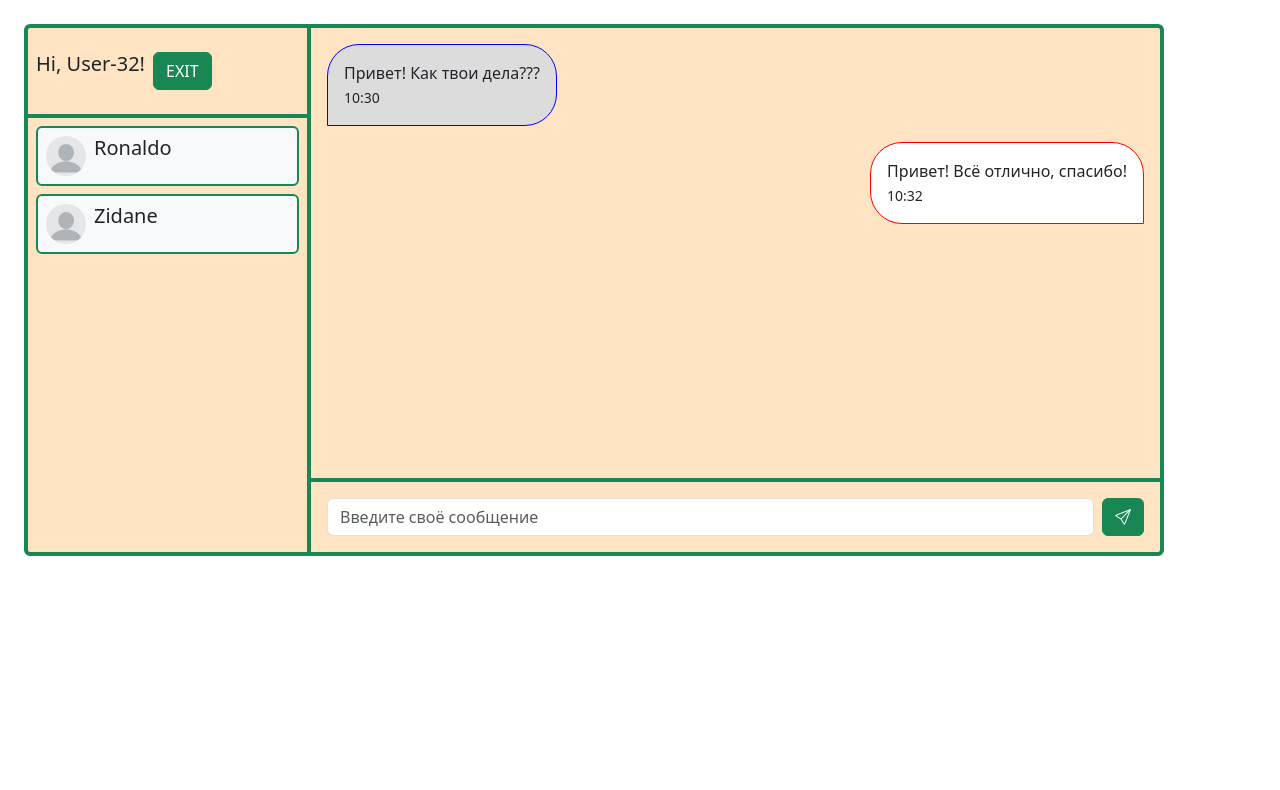
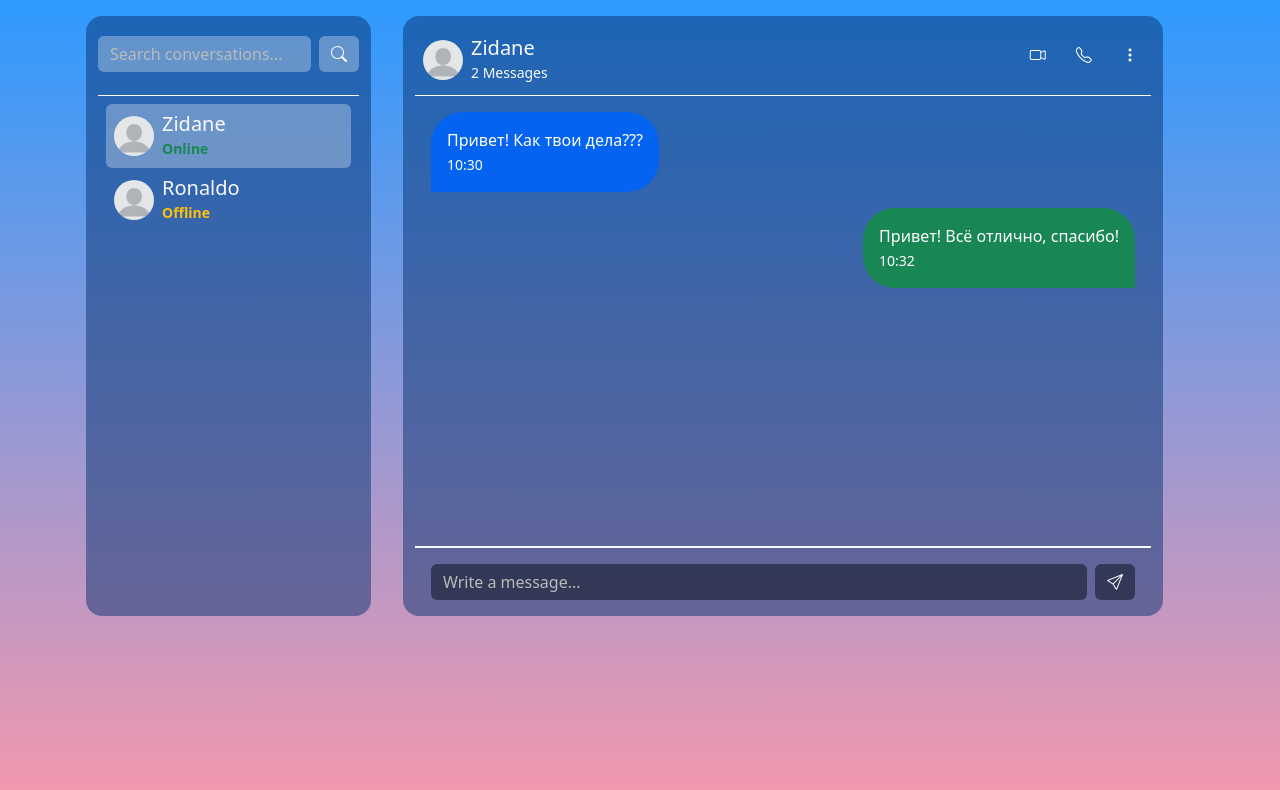
Before and after one commit to feliksn/xchat-nodejs, a website: page index.html in a window 1280 px wide. Drawn offline with nearby package versions, Linux system fonts and the light colour scheme; no server answers.

Commit message:
remastering visual chat

```diff
--- a/css/styles.css
+++ b/css/styles.css
@@ -1,5 +1,40 @@
-.container {
-    background-color: bisque;
+h1,
+h2,
+h3,
+h4,
+h5,
+body {
+    margin: 0;
+    padding: 0;
+}
+
+html,
+body {
+    height: 100%;
+    background-image: linear-gradient(#2E9AFF, #F498AD);
+    background-repeat: no-repeat;
+    background-size: cover;
+}
+
+.header-section{
+    height: 80px;
+    border-bottom: 1px solid #fff;
+    padding-top: 20px;
+}
+
+.section {
+    background-color: rgba(8, 50, 113, 0.5);
+    margin: 1rem;
+    border-radius: 16px;
+}
+
+.accounts > div {
+    cursor: pointer;
+}
+
+.active-account {
+    background-color: rgba(255, 255, 255, 0.3);
+    padding: 0.5rem 0rem;
 }
 
 #messages {
@@ -14,21 +49,51 @@
 
 .message {
     max-width: 50%;
+    min-width: 150px;
     width: fit-content;
     padding: 1rem;
     margin: 1rem;
     word-break: break-all;
+    color: #fff;
 }
 
 .message-my {
     margin-left: auto;
-    background-color: #fff;
-    border: 1px solid red;
+    background-color: RGB(25, 135, 84);
     border-radius: 32px 32px 0px 32px;
 }
 
 .message-buddy {
-    background-color: gainsboro;
-    border: 1px solid blue;
+    background-color: #0463F0;
     border-radius: 32px 32px 32px 0px;
 }
+
+#input,
+#btn-input{
+    background-color: rgba(5, 12, 22, 0.5) !important;
+    border: none !important;
+}
+
+#input-search,
+#btn-search
+{
+    background-color:rgba(255, 255, 255, 0.3) !important;
+    border: none !important;
+}
+
+i{
+    color: #fff;
+}
+
+.form-control::placeholder { /* Chrome, Firefox, Opera, Safari 10.1+ */
+    color: #bbbbbb;
+    opacity: 1; /* Firefox */
+}
+
+.form-control:-ms-input-placeholder { /* Internet Explorer 10-11 */
+    color: #bbbbbb;
+}
+
+.form-control::-ms-input-placeholder { /* Microsoft Edge */
+    color: #bbbbbb;
+}
--- a/index.html
+++ b/index.html
@@ -5,41 +5,94 @@
 	<meta name="viewport" content="width=device-width,initial-scale=1.0">
 	<meta charset="utf-8">
 	<title>Xchat | Xapp.com</title>
-	<link rel="stylesheet" href="https://cdn.jsdelivr.net/npm/bootstrap@5.3.0/dist/css/bootstrap.min.css" >
+	<link rel="stylesheet" href="https://cdn.jsdelivr.net/npm/bootstrap@5.3.0/dist/css/bootstrap.min.css">
 	<link rel="stylesheet" href="https://cdn.jsdelivr.net/npm/bootstrap-icons@1.10.0/font/bootstrap-icons.css">
 	<link rel="stylesheet" href="./css/styles.css">
 </head>
 
 <body>
 
-	<div class="container m-4 border border-success border-4 rounded">
+	<div class="container">
+
 		<div class="row">
 
-			<div class="col-3 border-end border-success border-4 p-0">
+			<!--Левая секция (блок поиска контактов, перечень контактов)-->
+			<div class="col-3 section">
+			<!--Шапка левой секции (форма поиска контактов в перечне)-->
+				<div class="header-section">
+					<form class="messege-form d-flex align-items-center">
+						<div class="flex-grow-1 me-2">
+							<input autocomplete="off" type="text" class="form-control"
+								placeholder="Search conversations..." id="input-search" />
+						</div>
+						<button class="btn" id="btn-search">
+							<i class="bi bi-search"></i>
+						</button>
+					</form>
 
-				<div class="profile border-bottom border-success border-4 d-flex py-4">
-					<h5 class="mx-2">Hi, <span>User-32</span>!</h5>
-					<button class="btn btn-success">EXIT</button>
+				</div>
+			<!--Поле аккаунтов людей-->
+				<div class="accounts">
+
+					<div class="active-account rounded m-2 d-flex m-2 align-items-center">
+						<div>
+							<img src="./img/profile.png" class="rounded-circle mx-2" width="40" alt="...">
+						</div>
+						<div>
+							<h5 class="text-light">Zidane</h5>
+							<small class="text-success"><b>Online</b></small>
+						</div>
 					</div>
 
-				<div class="accounts">
-
-					<div class="account border border-success border-2 rounded bg-light py-2 m-2 d-flex">
-						<img src="./img/profile.png"  class="rounded-circle mx-2" width="40" alt="...">
-							<h5>Ronaldo</h5>
+					<div class="rounded m-2 d-flex m-2 align-items-center">
+						<div>
+							<img src="./img/profile.png" class="rounded-circle mx-2" width="40" alt="...">
 						</div>
 
-					<div class="account border border-success border-2 rounded bg-light py-2 m-2 d-flex">
-						<img src="./img/profile.png"  class="rounded-circle mx-2" width="40" alt="...">
-							<h5>Zidane</h5>
+						<div>
+							<h5 class="text-light">Ronaldo</h5>
+							<small class="text-warning"><b>Offline</b></small>
+						</div>
 					</div>
 
 				</div>
+			</div>
+
+
+
+			<!--Правая секция (блок заголовка контакта, блок сообщений, инпут отправки сообщения)-->
+			<div class="col-8 section">
+			<!--Шапка правой секции (заголовок выбранного контакта из левой секции, кнопкм видеозвонка, звонка, настроек)-->
+				<div class="header-section">
+					<div class="d-flex justify-content-between">
+						<div class="d-flex align-items-center">
+							<div>
+								<img src="./img/profile.png" class="rounded-circle mx-2" width="40" alt="...">
+							</div>
+							<div>
+								<h5 class="text-light">Zidane</h5>
+								<small class="text-light">2 Messages</small>
+							</div>
+						</div>
+						<!--Кнопки Видеовызов, вызов, настройки (возможно чтото еще)-->
+						<div class="btn-call">
+
+							<button class="btn">
+								<i class="bi bi-camera-video"></i>
+							</button>
+
+							<button class="btn">
+								<i class="bi bi-telephone"></i>
+							</button>
+
+							<button class="btn">
+								<i class="bi bi-three-dots-vertical"></i>
+							</button>
 
 						</div>
-
-			<div class="col-9 p-0">
-
+					</div>
+				</div>
+				<!--Поле сообщений-->
 				<div id="messages">
 
 					<!-- Пример полученного сообщения -->
@@ -57,13 +110,14 @@
 					</div>
 
 				</div>
-
-				<div class="messege-form border-top border-success border-4 p-3" >
-					<form class="messege-form d-flex" id="form" action="">
+				<!--Форма для отправки сообщения (инпут для месседжа)-->
+				<div class="messege-form border-top border-light border-2 p-3">
+					<form class="messege-form d-flex align-items-center" id="form" action="">
 						<div class="flex-grow-1 me-2">
-							<input autocomplete="off" type="text" class="form-control" placeholder="Введите своё сообщение" id="input"/>
+							<input autocomplete="off" type="text" class="form-control" placeholder="Write a message..."
+								id="input" />
 						</div>
-						<button class="btn btn-success">
+						<button class="btn" id="btn-input">
 							<i class="bi bi-send"></i>
 						</button>
 					</form>
@@ -71,7 +125,9 @@
 			</div>
 
 		</div>
+
 	</div>
+
 
 	<!-- Сущевтует три разных варианта подлкючения библиотеки socket на стороне клиента для файла index.html -->
 	<!-- 1 - путь к библиотеке в инете (пока что используем этот вариант. Лучше использовать 2 или 3, но пока еще не нашел как сделать, чтобы работало для локального и удаленного сервера одинаково) -->
@@ -131,8 +187,8 @@
 			// добавляем сообщение от сокета в элемент списка
 			item.innerHTML = `
 				<div>${msg}</div>
-                    <small class="text-secondary">${timeString}</small>
-                `;;
+				<small>${timeString}</small>
+			`;
 			// добавляем новый элемент
 			messages.appendChild(item);
 			// скролим экран к последнему сообщению (пока что показатель 100000)
```
Also changed, not shown: index.js (+12 -0 lines). Lines whose indentation alone changed are shown as unchanged.
